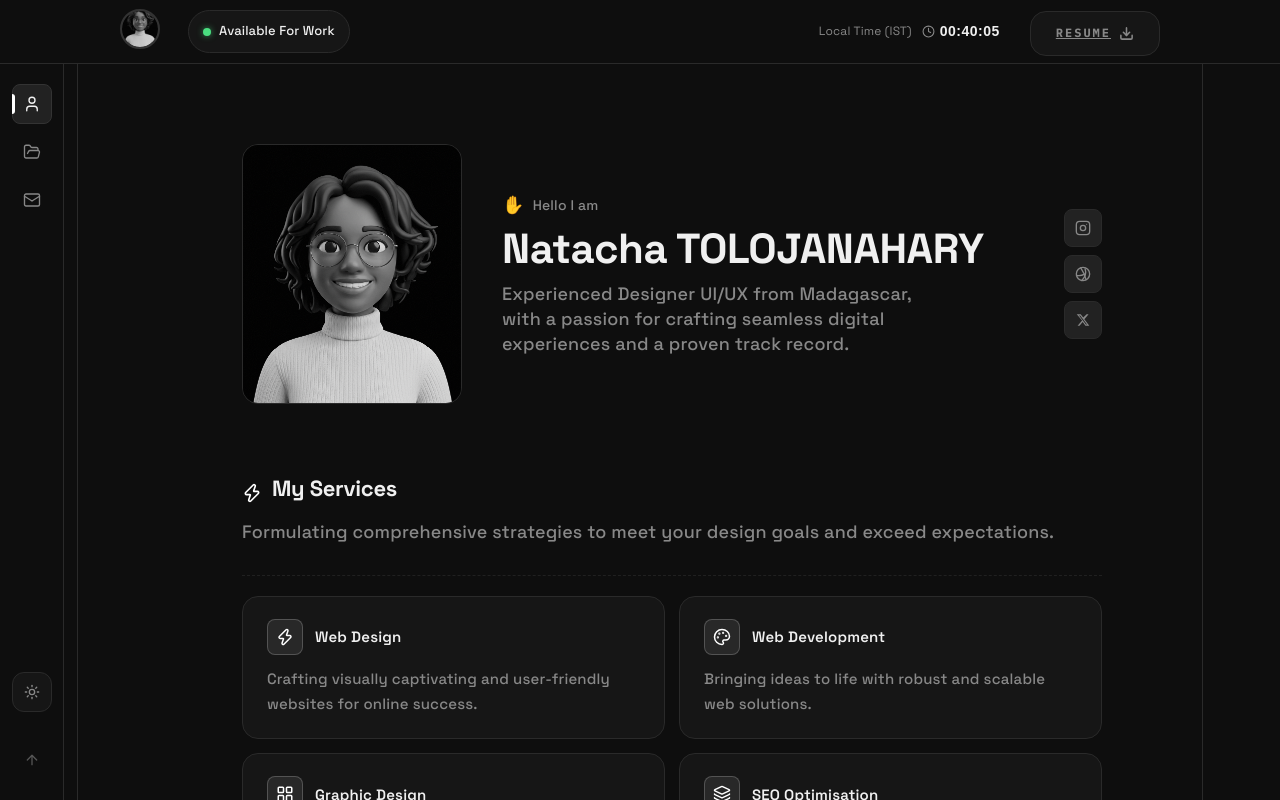
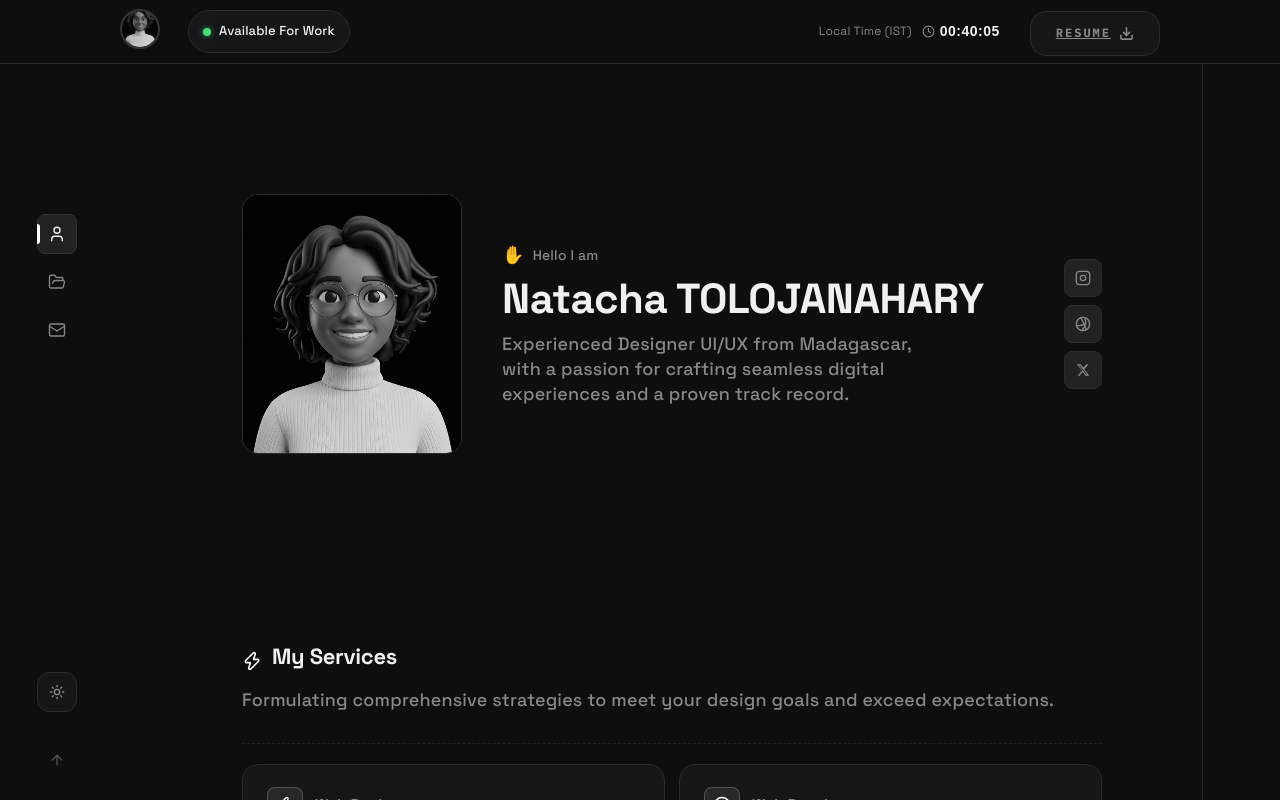
Before and after one commit to TOLOJANAHAR/portfolio-natacha, a React (Vite) app: page / in a window 1280 px wide. Shown: the top 800 px of the page. Built offline with nearby package versions, Linux system fonts and the light colour scheme.

Commit message:
fix sidebar and spacing

```diff
--- a/src/components/layout/Sidebar.css
+++ b/src/components/layout/Sidebar.css
@@ -5,13 +5,16 @@
   bottom: 0;
   width: var(--sidebar-width);
   background: var(--bg-primary);
-  border-right: 1px solid var(--border);
+  /* border-right: 1px solid var(--border); */
   display: flex;
   flex-direction: column;
   align-items: center;
   justify-content: space-between;
   padding: 20px 0;
+  padding-top: 150px;
+  margin-left: 25px;
   z-index: 90;
+  /* border: 1px solid red; */
 }
 
 .sidebar-nav {
@@ -19,6 +22,7 @@
   flex-direction: column;
   align-items: center;
   gap: 8px;
+
 }
 
 .sidebar-bottom {
--- a/src/components/layout/Sidebar.jsx
+++ b/src/components/layout/Sidebar.jsx
@@ -48,7 +48,7 @@ export default function Sidebar({ activePage, setActivePage }) {
         </div>
 
         <div className="sidebar-bottom">
-          {/* 🔥 Theme toggle */}
+          {/* Theme toggle */}
           <button
             className="sidebar-btn theme-toggle"
             onClick={toggleTheme}
--- a/src/pages/Home.css
+++ b/src/pages/Home.css
@@ -25,7 +25,8 @@ h2, body {
 
 /* ── Hero ── */
 .hero-section {
-  margin-bottom: 72px;
+  margin-bottom: 190px;
+  margin-top: 50px;
 }
 
 .hero-inner {
```
